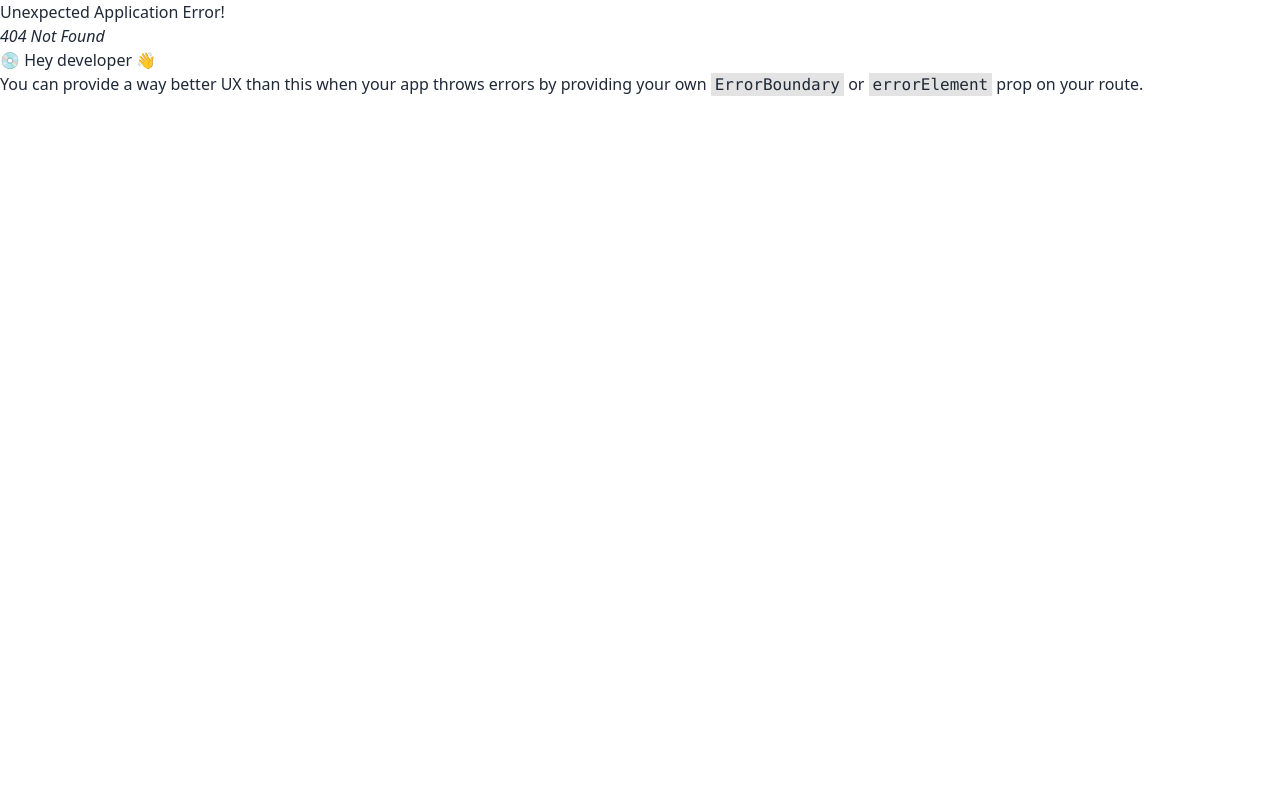
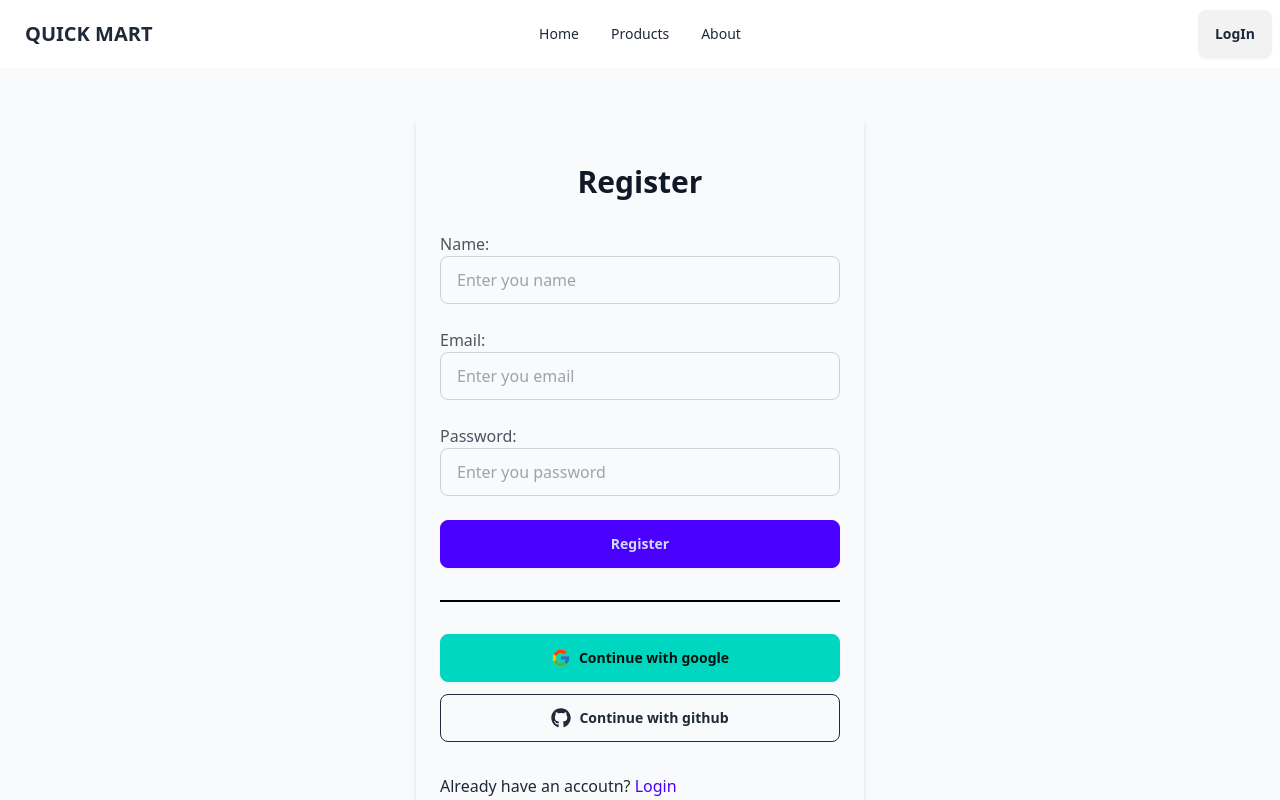
Before and after one commit to omarfaruktaj/Quick-Mart, a React (Vite) app: page /register in a window 1280 px wide. Before the commit this address had no page. Shown: the top 800 px of the page. Built offline with nearby package versions, Linux system fonts and the light colour scheme.

Commit message:
register form added

```diff
--- a/package.json
+++ b/package.json
@@ -10,10 +10,12 @@
     "preview": "vite preview"
   },
   "dependencies": {
+    "firebase": "^10.12.1",
     "localforage": "^1.10.0",
     "match-sorter": "^6.3.4",
     "react": "^18.2.0",
     "react-dom": "^18.2.0",
+    "react-icons": "^5.2.1",
     "react-router-dom": "^6.23.1",
     "sort-by": "^1.2.0"
   },
--- /dev/null
+++ b/src/app/auth/auth-layout.tsx
@@ -0,0 +1,11 @@
+import { Outlet } from "react-router-dom";
+
+const AuthLayout = () => {
+  return (
+    <div className="min-h-screen flex items-center justify-center bg-gray-50 py-12 px-4 sm:px-6 lg:px-8">
+      <Outlet />
+    </div>
+  );
+};
+
+export default AuthLayout;
--- /dev/null
+++ b/src/app/auth/login.tsx
@@ -0,0 +1,3 @@
+export default function Login() {
+  return <div>login</div>;
+}
--- /dev/null
+++ b/src/app/auth/register.tsx
@@ -0,0 +1,83 @@
+import { FormEvent } from "react";
+import { FaGithub } from "react-icons/fa";
+import { FcGoogle } from "react-icons/fc";
+import { Link } from "react-router-dom";
+
+export default function Register() {
+  const handleSubmit = (e: FormEvent<HTMLFormElement>) => {
+    e.preventDefault();
+  };
+
+  return (
+    <div className="max-w-md w-full rounded-md shadow-md p-6 space-y-8">
+      <div>
+        <h2 className="mt-6 text-center text-3xl font-extrabold text-gray-900">
+          Register
+        </h2>
+      </div>
+      <form className="mt-8  space-y-6" onSubmit={handleSubmit}>
+        <div className="flex flex-col w-full space-y-6">
+          <div>
+            <label className="text-gray-600" htmlFor="name">
+              Name:{" "}
+            </label>
+            <input
+              type="text"
+              name="name"
+              placeholder="Enter you name"
+              className="input input-bordered bg-inherit w-full  max-w-md"
+            />
+          </div>
+          <div>
+            <label className="text-gray-600" htmlFor="email">
+              Email:{" "}
+            </label>
+
+            <input
+              type="email"
+              name="email"
+              placeholder="Enter you email"
+              className="input input-bordered bg-inherit w-full max-w-md"
+            />
+          </div>
+          <div>
+            <label className="text-gray-600" htmlFor="password">
+              Password:{" "}
+            </label>
+
+            <input
+              type="password"
+              name="password"
+              placeholder="Enter you password"
+              className="input input-bordered bg-inherit w-full max-w-md"
+            />
+          </div>
+          <button type="submit" className="btn btn-primary">
+            Register
+          </button>
+        </div>
+      </form>
+      <div className="h-0.5 w-full bg-black"></div>
+
+      <div className="flex flex-col gap-3">
+        <button className="btn btn-accent">
+          {" "}
+          <FcGoogle className="h-5 w-5" />
+          Continue with google
+        </button>
+        <button className="btn btn-outline">
+          <FaGithub className="h-5 w-5" />
+          Continue with github
+        </button>
+      </div>
+
+      <div className="">
+        Already have an accoutn?
+        <Link to="/login" className="text-primary">
+          {" "}
+          Login
+        </Link>
+      </div>
+    </div>
+  );
+}
```
Also changed, not shown: firebase.config.js (added, +20 -0 lines), src/routes/index.tsx (+26 -1 lines), src/app/root/root-layout.tsx (renamed from src/app/root/layout.tsx), 2 other files (tests, documents, lock files or other folders).
